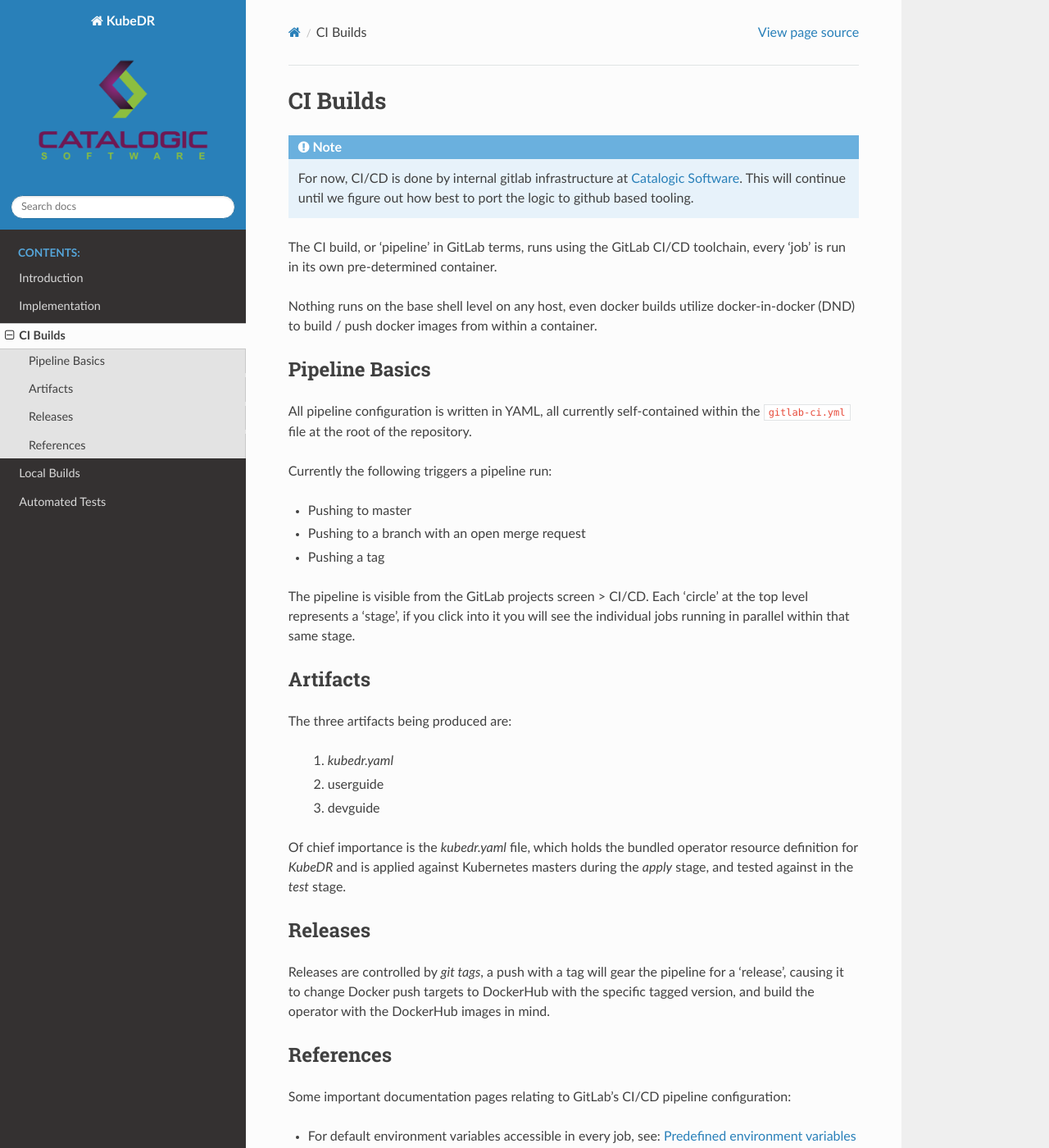
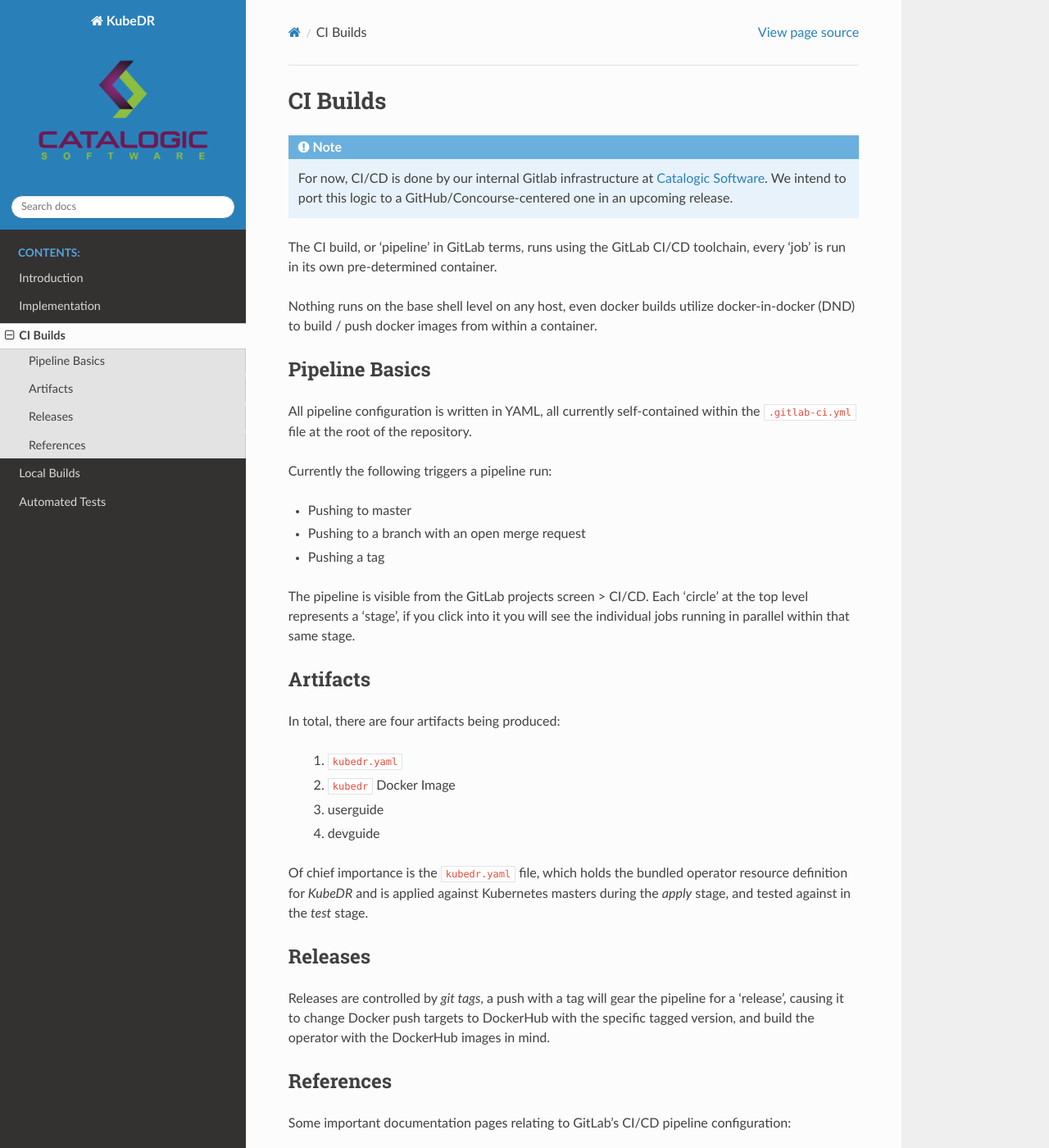
Before and after one commit to catalogicsoftware/kubedr, a Sphinx documentation site: the page built from docs/devguide/source/ci_builds.rst, in a window 1280 px wide and 1400 px high. Shown: the whole window at 82% size. Built offline with Sphinx 7.4.7 and the Read the Docs theme 2.0.0, drawn with Linux system fonts in a browser that asks for light colours; some of the changed text lies outside the part shown.

Commit message:
Minor devguide tweaks.

```diff
--- a/docs/devguide/source/ci_builds.rst
+++ b/docs/devguide/source/ci_builds.rst
@@ -4,9 +4,9 @@
 
 .. note::
 
-   For now, CI/CD is done by internal gitlab infrastructure at
-   `Catalogic Software`_. This will continue until we figure out how
-   best to port the logic to github based tooling.
+   For now, CI/CD is done by our internal Gitlab infrastructure at
+   `Catalogic Software`_. We intend to port this logic to a
+   GitHub/Concourse-centered one in an upcoming release.
 
 The CI build, or 'pipeline' in GitLab terms, runs using the GitLab
 CI/CD toolchain, every 'job' is run in its own pre-determined
@@ -20,7 +20,7 @@
 ===============
 
 All pipeline configuration is written in YAML, all currently
-self-contained within the ``gitlab-ci.yml`` file at the root of the
+self-contained within the ``.gitlab-ci.yml`` file at the root of the
 repository.
 
 Currently the following triggers a pipeline run:
@@ -39,13 +39,14 @@
 Artifacts
 =========
 
-The three artifacts being produced are:
+In total, there are four artifacts being produced:
 
-  1. `kubedr.yaml`
-  2. userguide
-  3. devguide
+  1. ``kubedr.yaml``
+  2. ``kubedr`` Docker Image
+  3. userguide
+  4. devguide
 
-Of chief importance is the `kubedr.yaml` file, which holds the bundled
+Of chief importance is the ``kubedr.yaml`` file, which holds the bundled
 operator resource definition for *KubeDR* and is applied against
 Kubernetes masters during the `apply` stage, and tested against in the
 `test` stage.
@@ -69,7 +70,7 @@
   `Predefined environment variables reference`_
 
 - For available key/values to define the pipeline in
-  ``gitlab-ci.yml``, see: `GitLab CI/CD Pipeline Configuration
+  ``.gitlab-ci.yml``, see: `GitLab CI/CD Pipeline Configuration
   Reference`_
 
 .. _Predefined environment variables reference: https://docs.gitlab.com/ee/ci/variables/predefined_variables.html
```
